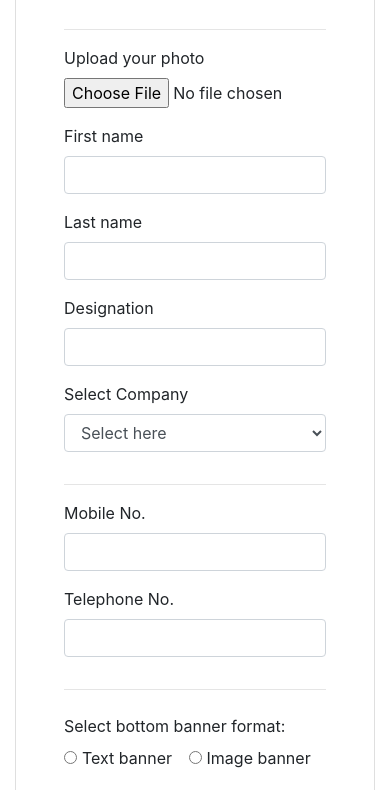
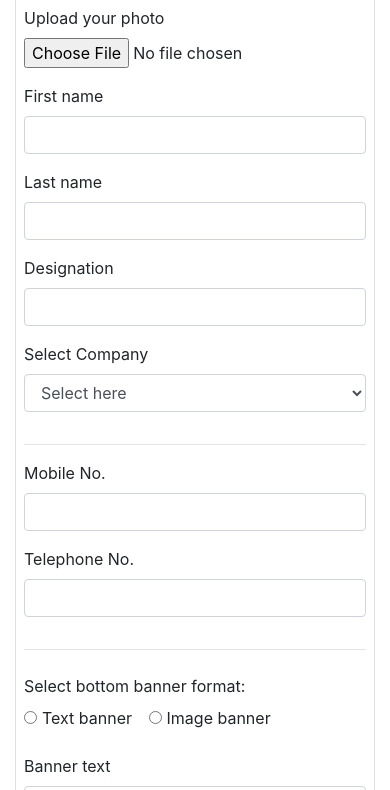
Before and after one commit to jithinthc/email-signature, a plain HTML site: page index.html in a window 390 px wide. Shown: the part 233-1023 px from the top of the page. Drawn offline with nearby package versions, Linux system fonts and the light colour scheme.

Commit message:
responsive padding change

```diff
--- a/index.html
+++ b/index.html
@@ -12,7 +12,7 @@
   </head>
   <body>
     <section class="container">
-		<div class="card p-5 my-5 shadow">
+		<div class="card p-2 p-sm-5 my-5 shadow">
 			<h1 class="h2">Create Your email signature</h1>
 			<p>Enter your details in the below form and click generate button</p>
 			<hr>
```
